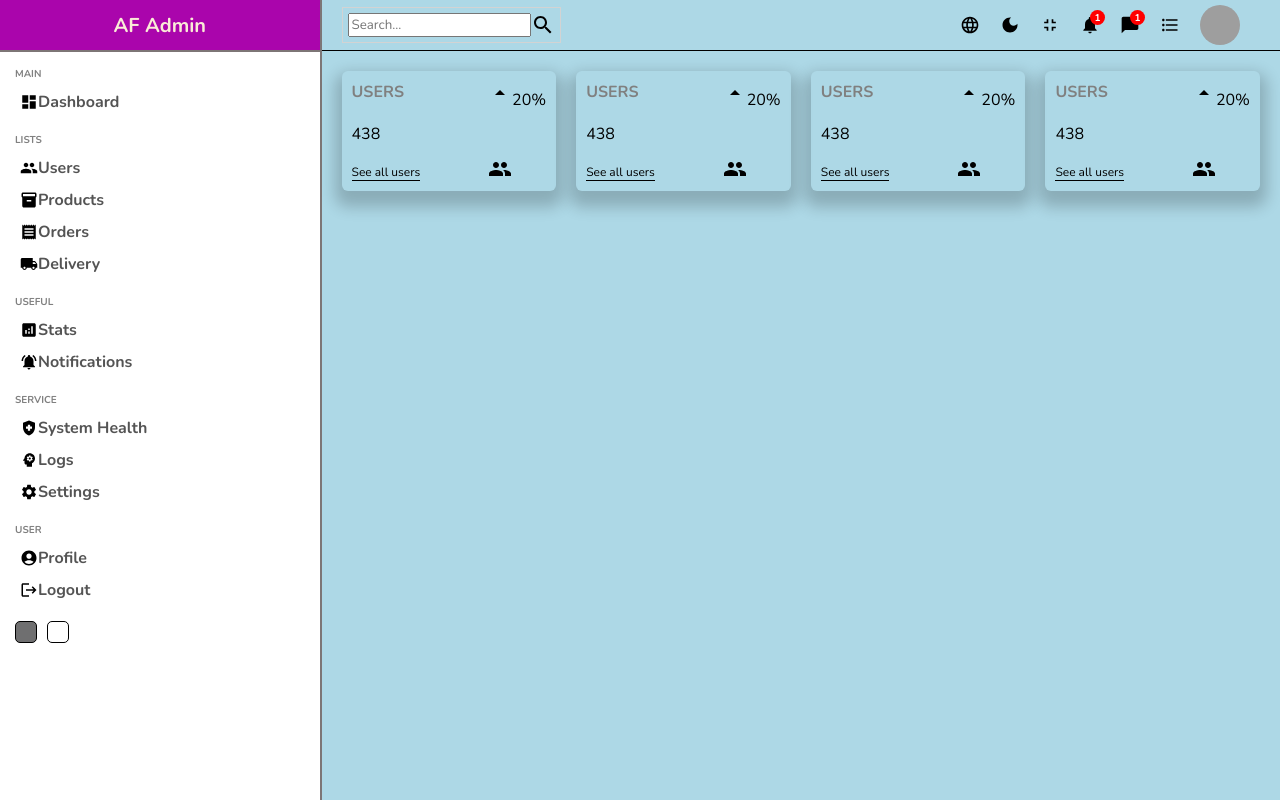
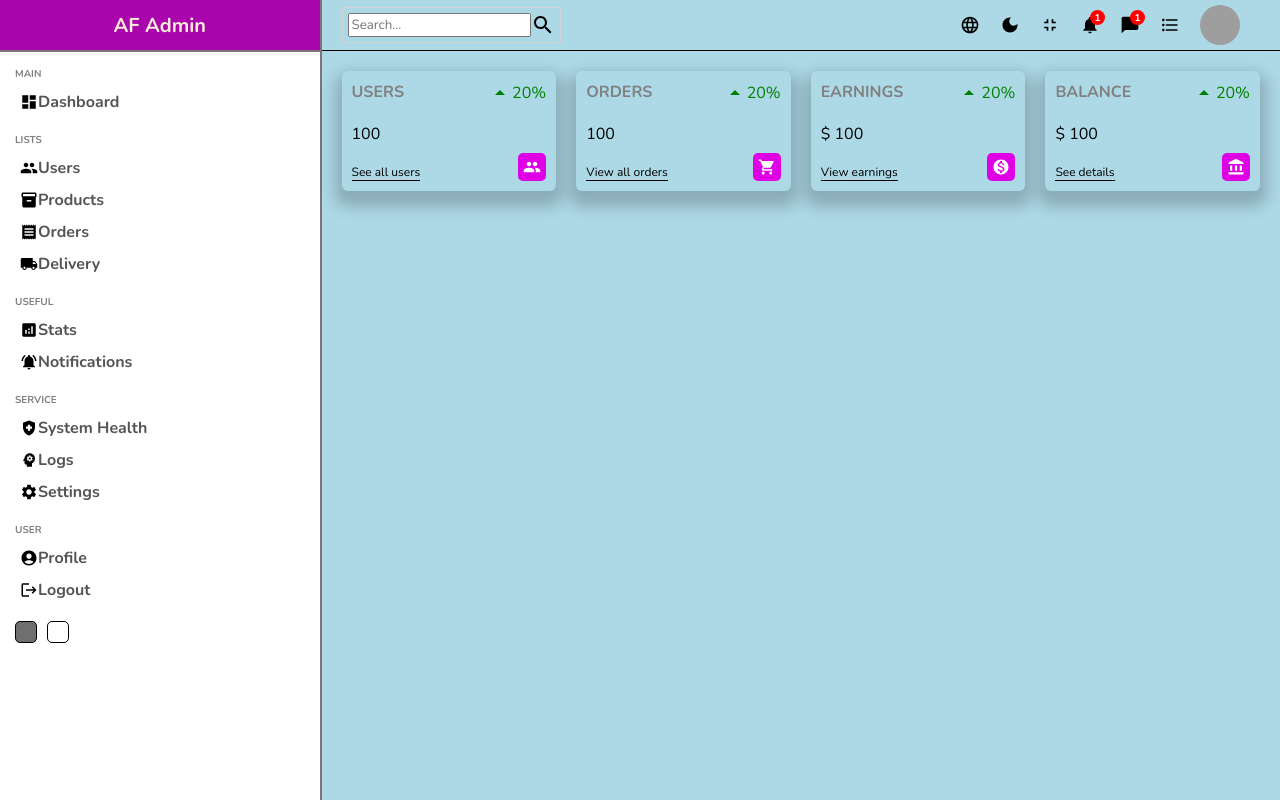
Before and after one commit to barksanto/AF-admin-panel, a React (Create React App) app: page / in a window 1280 px wide. Built offline with nearby package versions, Linux system fonts and the light colour scheme; grey boxes are pictures that could not be loaded.

Commit message:
render data for widget cards depending on their props type property

```diff
--- a/src/components/widget/Widget.js
+++ b/src/components/widget/Widget.js
@@ -1,21 +1,69 @@
 import "./widget.scss"
 import ArrowDropUpIcon from "@mui/icons-material/ArrowDropUp"
 import PeopleIcon from "@mui/icons-material/People"
+import ShoppingCartIcon from "@mui/icons-material/ShoppingCart"
+import MonetizationOnIcon from "@mui/icons-material/MonetizationOn"
+import AccountBalanceIcon from "@mui/icons-material/AccountBalance"
 
-const Widget = () => {
+const Widget = ({ type }) => {
+  let data
+
+  // temp data
+  const amount = 100
+  const diff = 20
+
+  switch (type) {
+    case "user":
+      data = {
+        title: "USERS",
+        isMoney: false,
+        link: "See all users",
+        icon: <PeopleIcon className="icon" />,
+      }
+      break
+    case "order":
+      data = {
+        title: "ORDERS",
+        isMoney: false,
+        link: "View all orders",
+        icon: <ShoppingCartIcon className="icon" />,
+      }
+      break
+    case "earnings":
+      data = {
+        title: "EARNINGS",
+        isMoney: true,
+        link: "View earnings",
+        icon: <MonetizationOnIcon className="icon" />,
+      }
+      break
+    case "balance":
+      data = {
+        title: "BALANCE",
+        isMoney: true,
+        link: "See details",
+        icon: <AccountBalanceIcon className="icon" />,
+      }
+      break
+    default:
+      break
+  }
+  console.log(data.title)
   return (
     <div className="widget">
       <div className="left">
-        <span className="title">USERS</span>
-        <span className="counter">438</span>
-        <span className="link">See all users</span>
+        <span className="title">{data.title}</span>
+        <span className="counter">
+          {data.isMoney && "$"} {amount}
+        </span>
+        <span className="link">{data.link}</span>
       </div>
       <div className="right">
-        <div className="percentage">
+        <div className="percentage positive">
           <ArrowDropUpIcon />
-          20%
+          {diff}%
         </div>
-        <PeopleIcon className="icon" />
+        {data.icon}
       </div>
     </div>
   )
--- a/src/components/widget/widget.scss
+++ b/src/components/widget/widget.scss
@@ -25,8 +25,33 @@
     }
 
     .link{
+      width: max-content;
       font-size: 12px;
       border-bottom: 1px solid #000;
+    }
+
+    .percentage{
+      display: flex;
+      align-items: center;
+      font-style: 14px;
+
+
+      &.positive{
+        color: green;
+      }
+
+            &.negative {
+              color: red;
+            }
+    }
+
+    .icon{
+      font-size: 18px;
+      padding: 5px;
+      border-radius: 5px;
+      background-color: rgb(223, 0, 230);
+      color: white;
+      align-self: flex-end;
     }
   }
 
--- a/src/pages/home/Home.jsx
+++ b/src/pages/home/Home.jsx
@@ -2,6 +2,7 @@ import "./home.scss"
 import Sidebar from "../../components/sidebar/Sidebar"
 import Navbar from "../../components/navbar/Navbar"
 import Widget from "../../components/widget/Widget"
+
 
 
 const Home = () => {
@@ -14,10 +15,10 @@ const Home = () => {
       <div className="homeContainer">
         <Navbar />
         <div className="widgets">
-          <Widget />
-          <Widget />
-          <Widget />
-          <Widget />
+          <Widget type="user"/>
+          <Widget type="order"/>
+          <Widget type="earnings"/>
+          <Widget type="balance"/>
 
         </div>
 
```
